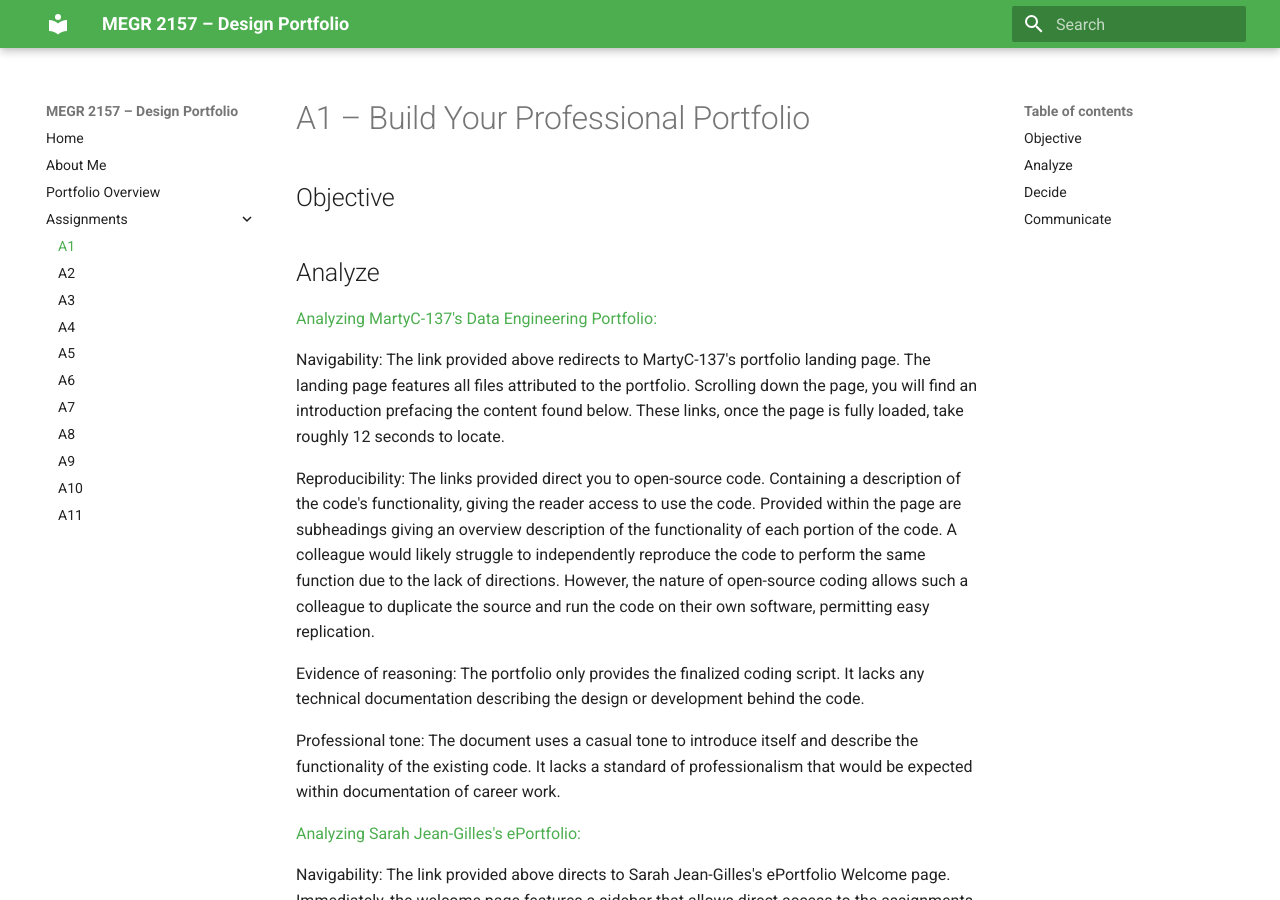
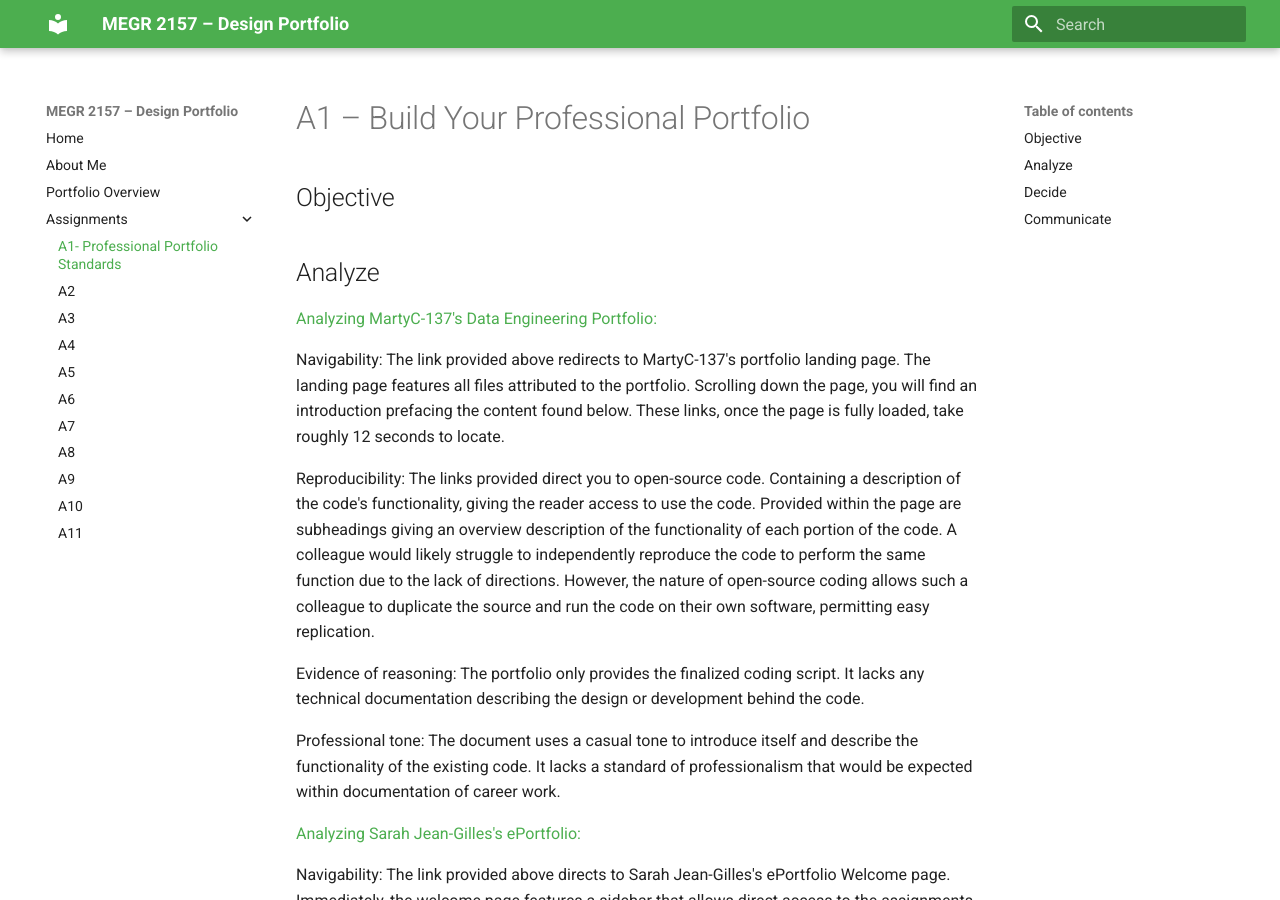
Before and after one commit to EthanMinton/megr2157-portfolio, an MkDocs documentation site: the page built from docs/assignments/A01/index.md, in a window 1280 px wide and 900 px high. Built offline with MkDocs 1.6.1 and Material for MkDocs 9.7.7, drawn with Linux system fonts in a browser that asks for light colours.

Commit message:
Update mkdocs.yml
Title Change A1

```diff
--- a/mkdocs.yml
+++ b/mkdocs.yml
@@ -14,7 +14,7 @@ nav:
   - About Me: aboutme/index.md
   - Portfolio Overview: portfolio-overview.md
   - Assignments:
-      - A1: assignments/A01/index.md
+      - A1- Professional Portfolio Standards: assignments/A01/index.md
       - A2: assignments/A02/index.md
       - A3: assignments/A03/index.md
       - A4: assignments/A04/index.md
```
